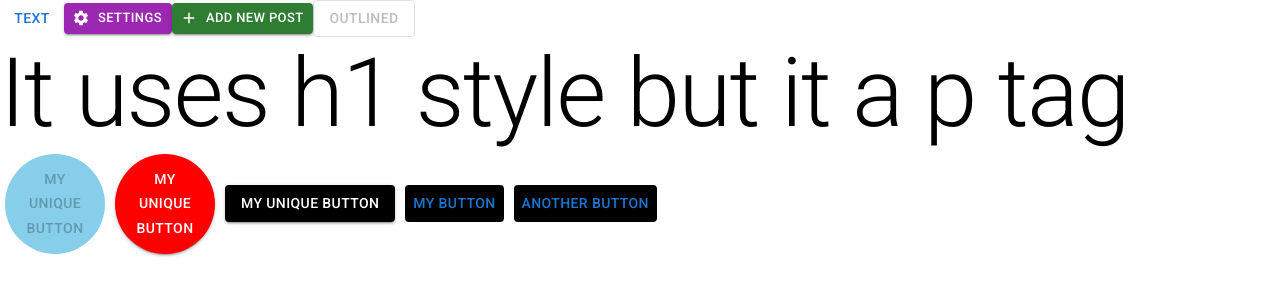
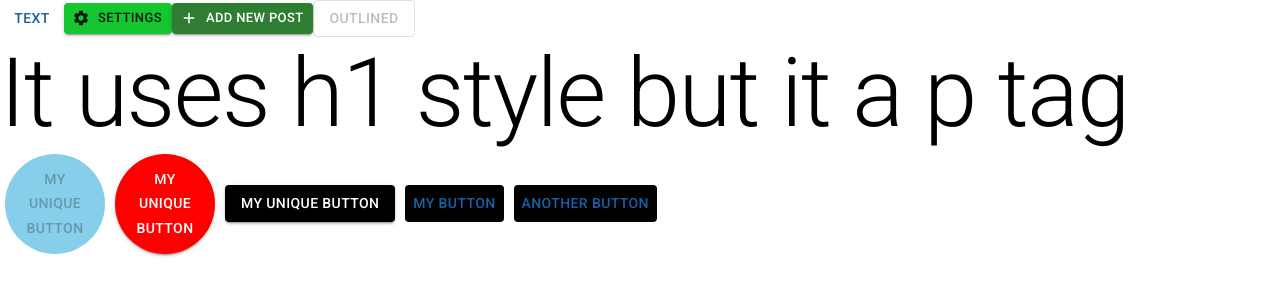
Before and after one commit to Najib-Hebrawi/mui-project, a React (Create React App) app: page / in a window 1280 px wide. Shown: the top 300 px of the page. Built offline with nearby package versions, Linux system fonts and the light colour scheme.

Commit message:
addin theme is done

```diff
--- /dev/null
+++ b/src/theme.js
@@ -0,0 +1,25 @@
+const { createTheme } = require("@mui/material");
+
+
+// create my theme
+export const theme =  createTheme ({
+    palette: {
+        primary:{
+        main:  "#1760a5",
+        light: "skyblue"
+        },
+
+        secondary:{
+            main: "#15c630"
+        },
+
+        otherColor:{
+            main:"black"
+        }
+
+
+
+
+    }
+
+})
```
Also changed, not shown: src/App.js (+11 -0 lines), src/index.js (+9 -1 lines).
